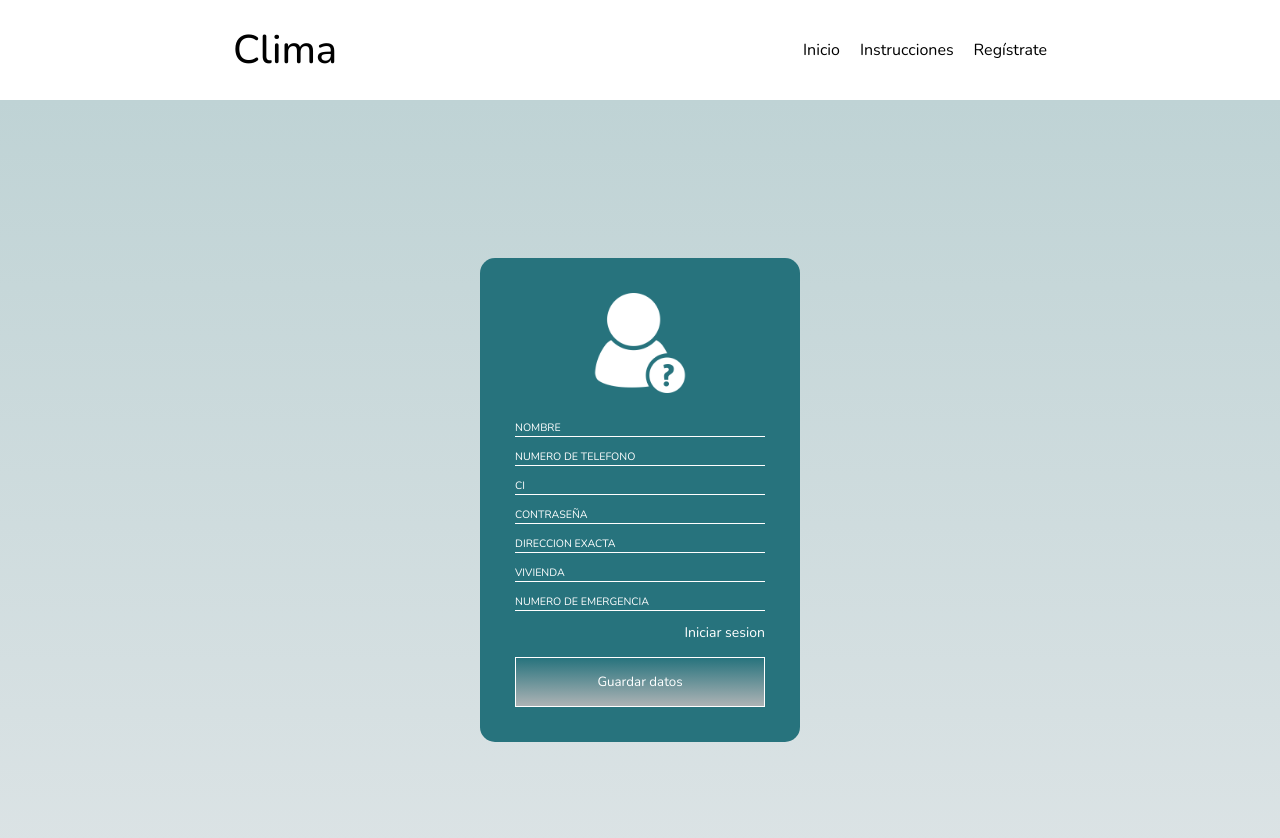
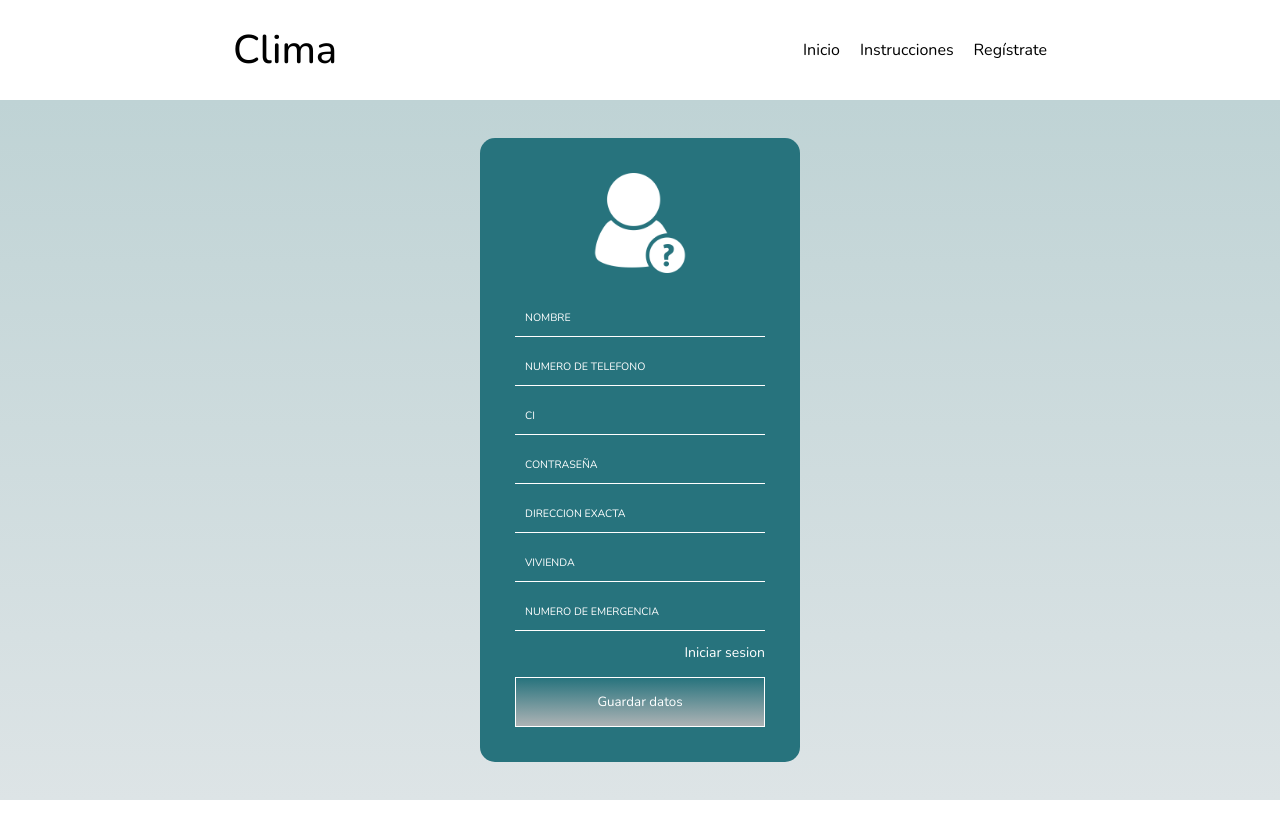
Before and after one commit to MQInfer12/proyecto-violencia, a React (Vite) app: page /#/register in a window 1280 px wide. Shown: the top 838 px of the page. After the commit the page ends 800 px from the top, so only its background shows below. Built offline with nearby package versions, Linux system fonts and the light colour scheme; no server answers; sample sign-in values are in the browser's storage; what reactfire would draw is missing.

Commit message:
Moviendo navbar

```diff
--- a/src/App.jsx
+++ b/src/App.jsx
@@ -3,7 +3,7 @@ import './App.css';
 import { Routes, Route, HashRouter } from 'react-router-dom';
 import Landing from './pages/landing';
 import Register from './pages/register';
-import Navbar from './assets/app/navbar';
+import Navbar from './components/app/navbar';
 import Login from './pages/login';
 import {FirebaseAppProvider} from 'reactfire';
 import firebaseConfig from './firebaseConfig';
--- a/src/components/landing/firstSection.jsx
+++ b/src/components/landing/firstSection.jsx
@@ -34,7 +34,7 @@ export default FirstSection
 
 const Container = styled.div`
   width: 100%;
-  min-height: 100vh;
+  min-height: calc(100vh - 100px);
   display: flex;
   align-items: center;
   justify-content: center;
--- a/src/firebaseConfig.js
+++ b/src/firebaseConfig.js
@@ -1,8 +1,8 @@
 export default {
-  apiKey: "AIzaSyCoc6BcHjtcz4zgiqECJlzRWA1T7IX1AJk",
-  authDomain: "cacho-ca92b.firebaseapp.com",
-  projectId: "cacho-ca92b",
-  storageBucket: "cacho-ca92b.appspot.com",
-  messagingSenderId: "1022722209008",
-  appId: "1:1022722209008:web:94463ec4a99b2d8a823e35"
+  apiKey: "AIzaSyBhAvdz3IZpG5cr-1zCfC-r139swH6tDWk",
+  authDomain: "slim-cochabamba.firebaseapp.com",
+  projectId: "slim-cochabamba",
+  storageBucket: "slim-cochabamba.appspot.com",
+  messagingSenderId: "86042400144",
+  appId: "1:86042400144:web:86fba0926b9cc07b6ccf15"
 };
--- a/src/pages/Register.jsx
+++ b/src/pages/Register.jsx
@@ -1,21 +1,16 @@
-import React from "react";
+import React, { useState } from "react";
 import styled from "styled-components";
 import DesconocidoImg from "../img/desconocido.png";
-import { Link, NavLink } from "react-router-dom";
+import { Link } from "react-router-dom";
+import { editDoc } from "../utilities/firebase";
 
 const Container = styled.div`
   display: grid;
-  height: 100vh;
+  height: calc(100vh - 100px);
   place-content: center;
   background: linear-gradient(#bfd3d5, #dde4e6);
 `;
 const ContainerSoon = styled.div`
-  /*  background: rgba(
-    255,
-    255,
-    255,
-    0.2
-  ); // Make sure this color has an opacity of less than 1 */
   background: #27737d;
   backdrop-filter: blur(8px); // This be the blur
   padding: 35px;
@@ -32,7 +27,7 @@ const Img = styled.img`
   filter: invert(100%) sepia(0%) saturate(7457%) hue-rotate(271deg)
     brightness(104%) contrast(100%);
 `;
-const Form = styled.form`
+const Form = styled.div`
   display: flex;
   flex-direction: column;
 `;
@@ -41,12 +36,14 @@ const Input = styled.input`
   border: none;
   border-bottom: 1px solid white;
   margin-top: 10px;
+  padding: 10px;
   ::placeholder {
     color: white;
     font-size: 0.8em;
     text-transform: uppercase;
   }
 `;
+
 const P = styled(Link)`
   color: white;
   font-size: 14px;
@@ -55,6 +52,7 @@ const P = styled(Link)`
   text-decoration: none;
   margin-top: 12px;
 `;
+
 const Button = styled.button`
   margin-top: 15px;
   color: #fff;
@@ -66,7 +64,22 @@ const Button = styled.button`
     background: linear-gradient(#adb3b5, #27737d);
   }
 `;
+
 const Register = () => {
+  const [datos, setDatos] = useState({
+    nombre: "",
+    telefono: "",
+    ci: "",
+    password: "",
+    direccion: "",
+    vivienda: "",
+    emergencia: ""
+  });
+
+  const Registrarse = async () => {
+    editDoc("users", ci, datos);
+  }
+
   return (
     <Container>
       <ContainerSoon>
@@ -74,15 +87,43 @@ const Register = () => {
           <Img src={DesconocidoImg} alt="" />
         </ContainerImg>
         <Form action="">
-          <Input placeholder="Nombre" type="text" name="" id="" />
-          <Input placeholder="Numero de telefono" type="text" name="" id="" />
-          <Input placeholder="Ci" type="text" name="" id="" />
-          <Input placeholder="Contraseña" type="text" name="" id="" />
-          <Input placeholder="Direccion exacta" type="text" name="" id="" />
-          <Input placeholder="Vivienda" type="text" name="" id="" />
-          <Input placeholder="Numero de emergencia" type="text" name="" id="" />
+          <Input placeholder="Nombre" type="text" value={datos.nombre}
+            onChange={
+              (e) => setDatos(old => ({...old, nombre: e.target.value}))
+            }
+          />
+          <Input placeholder="Numero de telefono" type="text" value={datos.telefono}
+            onChange={
+              (e) => setDatos(old => ({...old, telefono: e.target.value}))
+            }
+          />
+          <Input placeholder="Ci" type="text" value={datos.ci}
+            onChange={
+              (e) => setDatos(old => ({...old, ci: e.target.value}))
+            }
+          />
+          <Input placeholder="Contraseña" type="text" value={datos.password}
+            onChange={
+              (e) => setDatos(old => ({...old, password: e.target.value}))
+            }
+          />
+          <Input placeholder="Direccion exacta" type="text" value={datos.direccion}
+            onChange={
+              (e) => setDatos(old => ({...old, direccion: e.target.value}))
+            }
+          />
+          <Input placeholder="Vivienda" type="text" value={datos.vivienda}
+            onChange={
+              (e) => setDatos(old => ({...old, vivienda: e.target.value}))
+            }
+          />
+          <Input placeholder="Numero de emergencia" type="text" value={datos.emergencia}
+            onChange={
+              (e) => setDatos(old => ({...old, emergencia: e.target.value}))
+            }
+          />
           <P to="/login">Iniciar sesion</P>
-          <Button>Guardar datos</Button>
+          <Button onClick={Registrarse}>Guardar datos</Button>
         </Form>
       </ContainerSoon>
     </Container>
--- a/src/pages/login.jsx
+++ b/src/pages/login.jsx
@@ -4,7 +4,7 @@ import DesconocidoImg from "../img/desconocido.png";
 import { Link, NavLink } from "react-router-dom";
 const Container = styled.div`
   display: grid;
-  height: 100vh;
+  height: calc(100vh - 100px);
   place-content: center;
   background: linear-gradient(#bfd3d5, #dde4e6);
 `;
@@ -40,6 +40,7 @@ const Input = styled.input`
   border: none;
   border-bottom: 1px solid white;
   margin-top: 10px;
+  padding: 10px;
   ::placeholder {
     color: white;
     font-size: 0.8em;
```
Also changed, not shown: src/components/app/navbar.jsx (renamed from src/assets/app/navbar.jsx).
